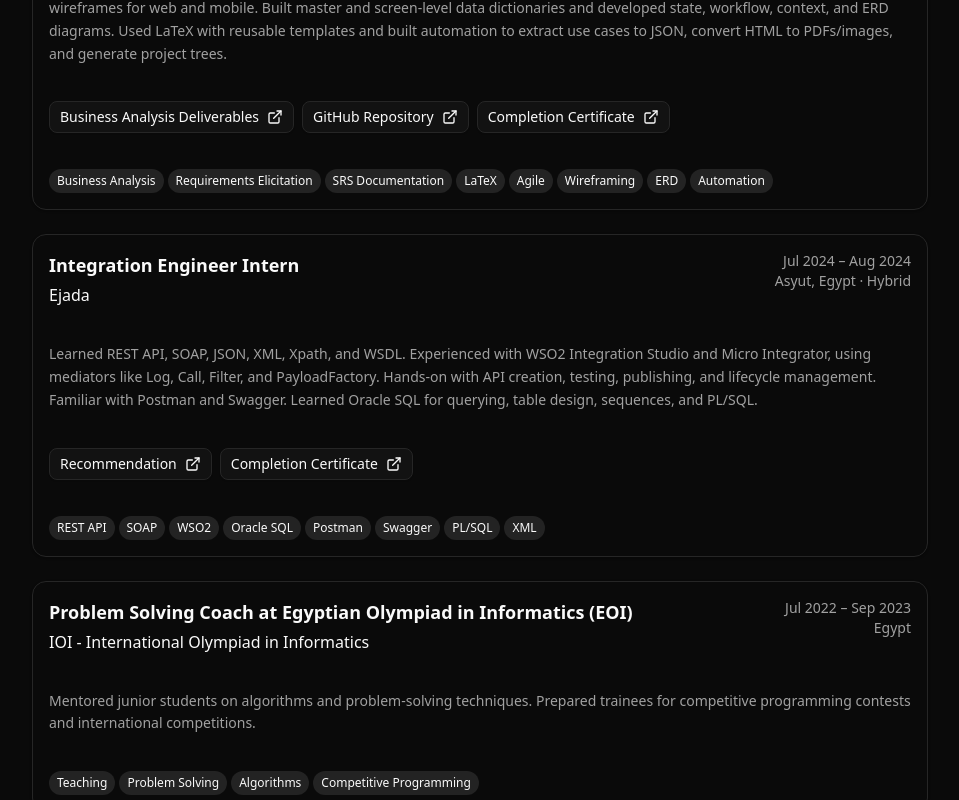
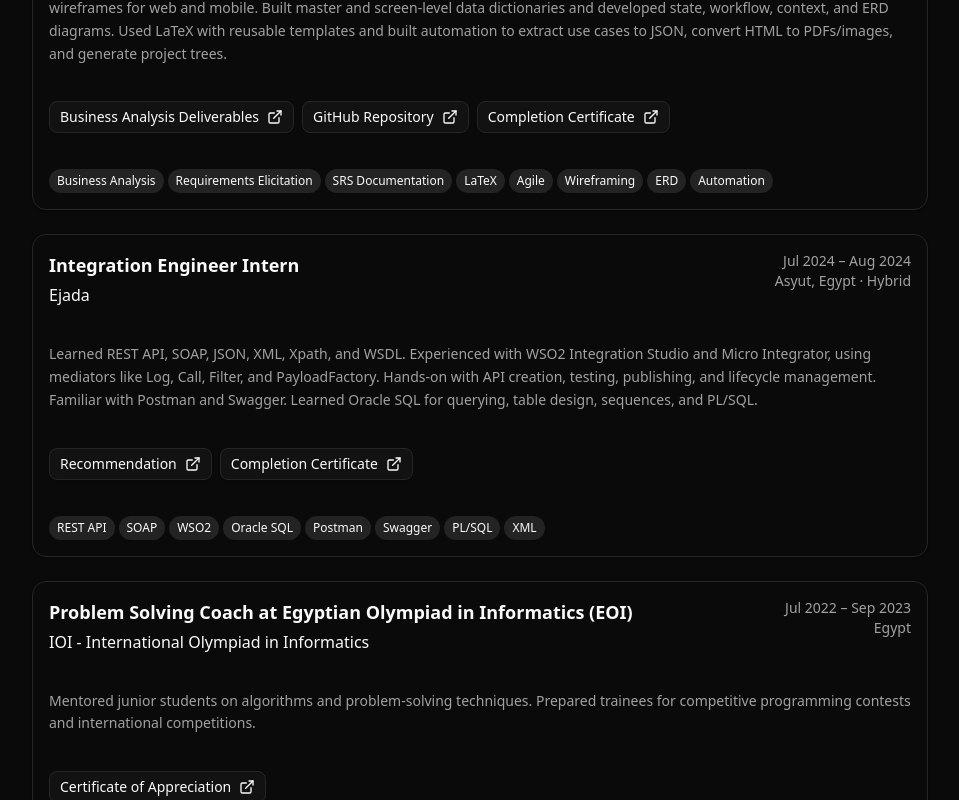
Before and after one commit to TryOmar/TryOmar.me, a Next.js app: page / in a window 1280 px wide. Shown: the part 2000-2800 px from the top of the page, without its empty margins (160-1119 px from the left). Built offline with nearby package versions, Linux system fonts and the light colour scheme; no server answers.

Commit message:
feat: add certificate of appreciation link to Experience component
- Included a new link to a Certificate of Appreciation in the Experience component, further enriching the resources available to users.

```diff
--- a/components/experience.tsx
+++ b/components/experience.tsx
@@ -45,6 +45,9 @@ const experiences = [
       "Mentored junior students on algorithms and problem-solving techniques. Prepared trainees for competitive programming contests and international competitions.",
     skills: ["Teaching", "Problem Solving", "Algorithms", "Competitive Programming"],
     type: "coaching",
+    links: [
+      { name: "Certificate of Appreciation", url: "https://drive.google.com/file/d/1q0tyYBGClRcZyeFDz4rdlUo-4triLUT6/view?usp=sharing" }
+    ],
   },
 ]
 
```
